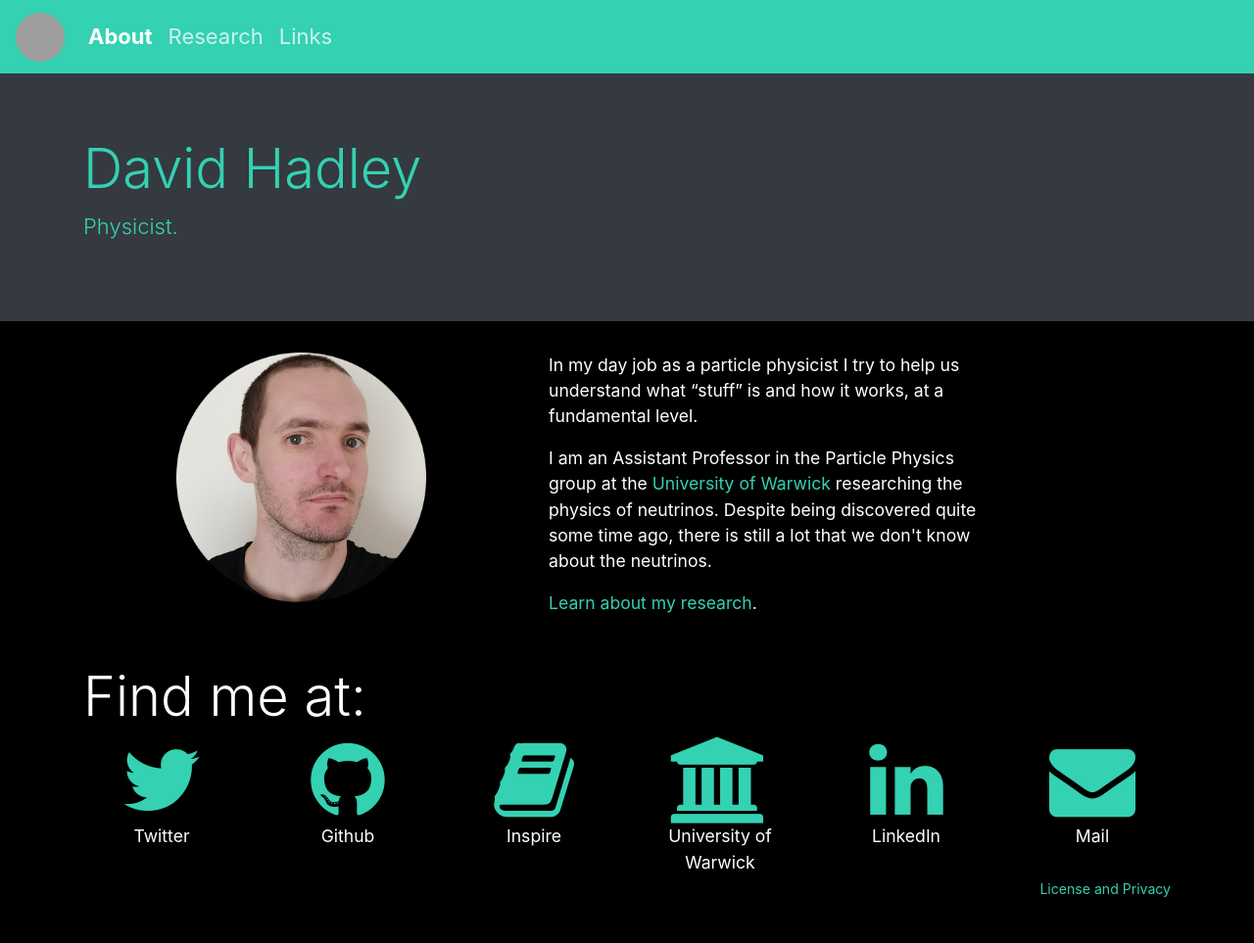
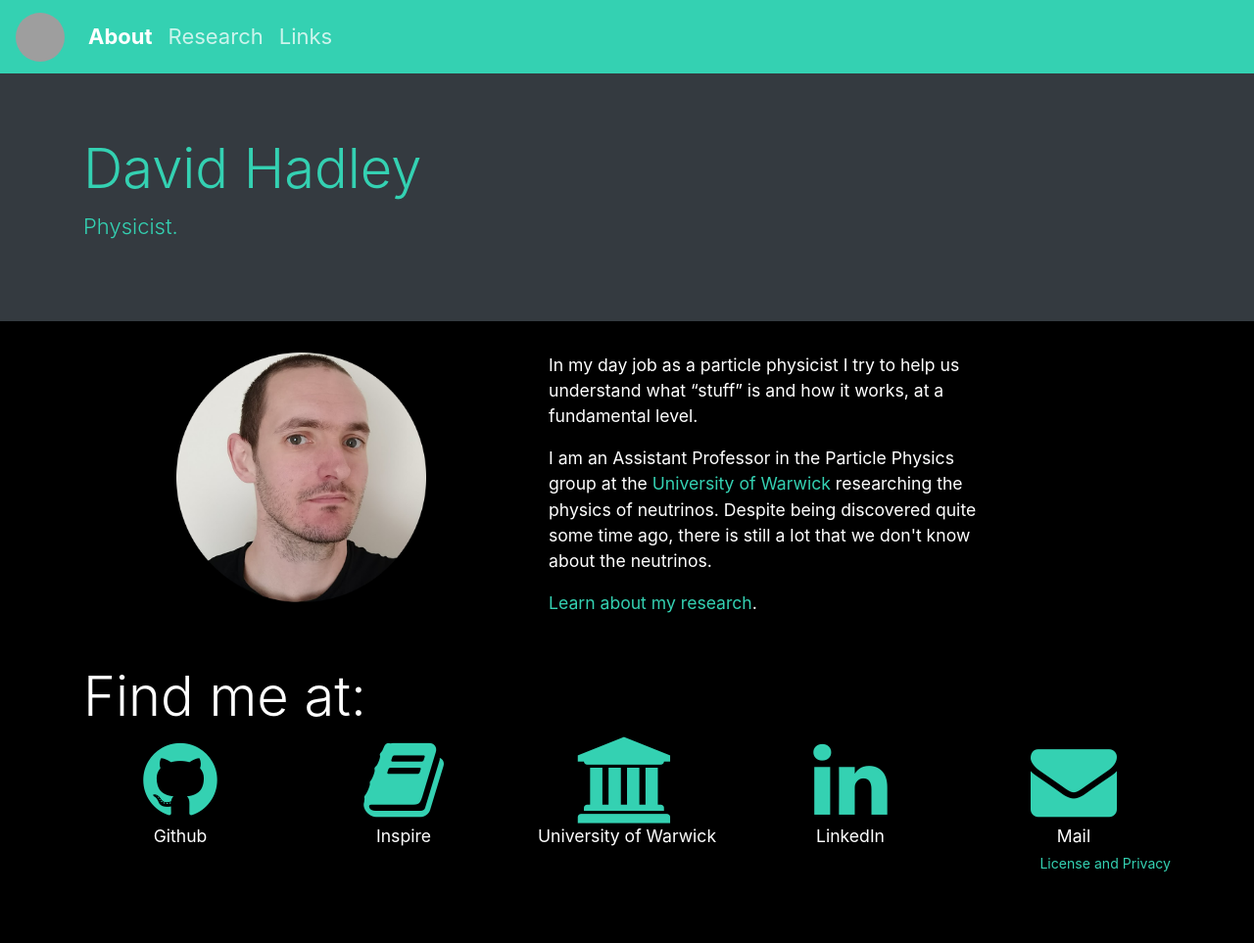
Before and after one commit to davehadley/davehadley.github.io, a Jekyll site: the page built from index.html, in a window 1280 px wide. Shown: the whole page at 98% size. Built offline with Jekyll 4.4.1, drawn with Linux system fonts in a browser that asks for light colours; after the commit the page ends 936 px from its top, so only the background shows below that; grey boxes are pictures that could not be loaded.

Commit message:
Remove twitter links.

```diff
--- a/index.html
+++ b/index.html
@@ -56,12 +56,12 @@ tags: menuitem
 <div class="container">
   <h1 class="display-4">Find me at:</h1>
   <div class="row text-center">
-    <div class="col">
+    <!-- <div class="col">
       <a href="https://twitter.com/davehadley_"
         ><span title="Twitter" class="fa fa-twitter fa-5x"></span
       ></a>
       <br />Twitter
-    </div>
+    </div> -->
 
     <div class="col">
       <a href="https://github.com/davehadley"
```
